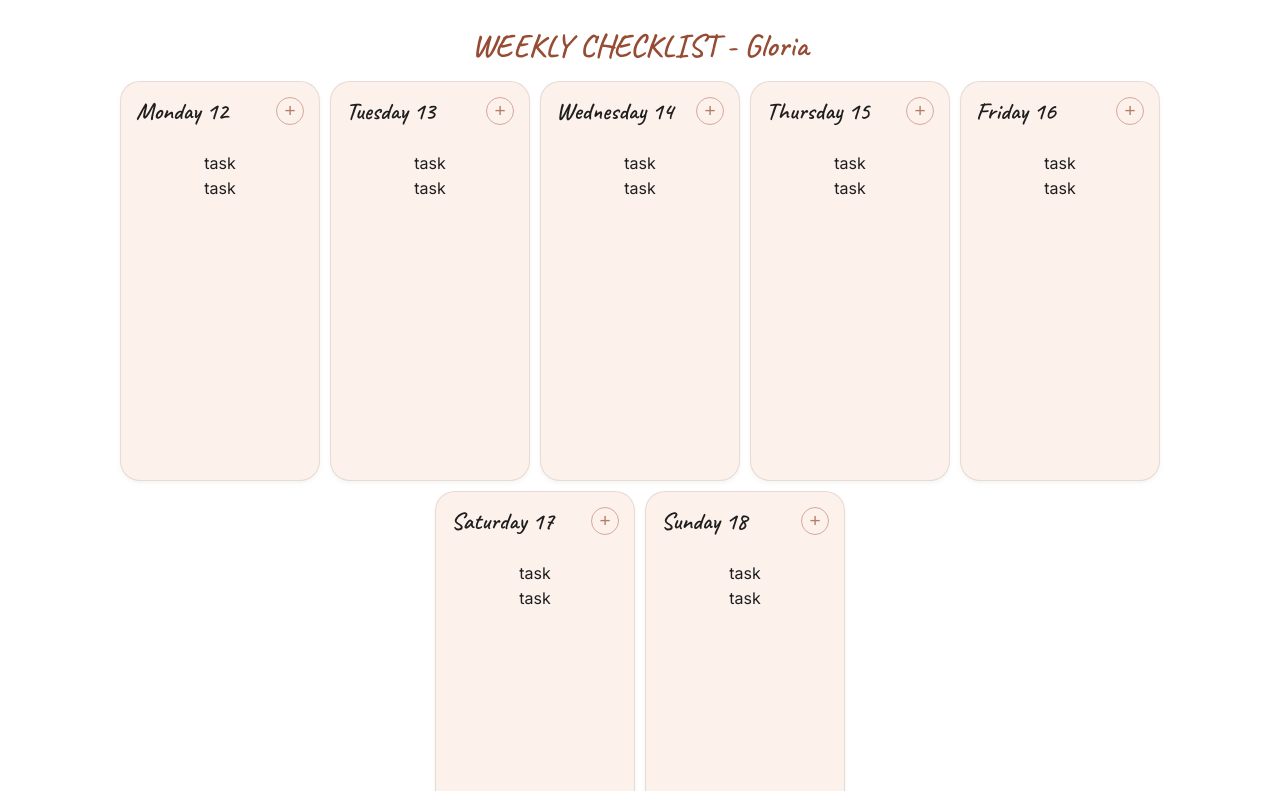
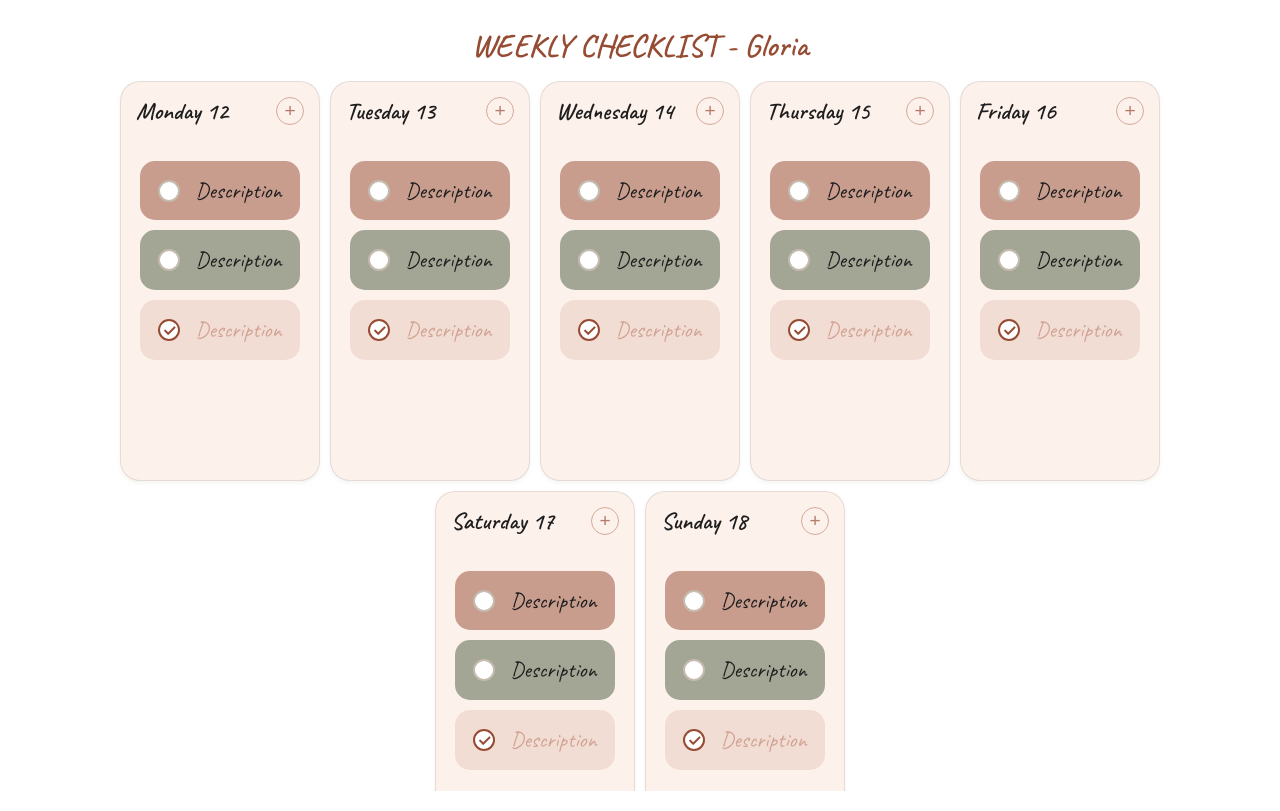
Before and after one commit to gloriarodrife/weekly-todo-nextjs, a Next.js app: page / in a window 1280 px wide. Built offline with nearby package versions, Linux system fonts and the light colour scheme.

Commit message:
feat: Added task item component

```diff
--- a/src/app/types.ts
+++ b/src/app/types.ts
@@ -9,11 +9,9 @@ export type DayName =
   | 'Sunday';
 
 export interface Task {
-  id: string;
-  title: string;
+  text: string;
   completed: boolean;
   priority: Priority;
-  day: DayName;
 }
 
 export interface Day {
--- a/src/components/DayColumn.tsx
+++ b/src/components/DayColumn.tsx
@@ -4,6 +4,7 @@ import './DayColumn.css';
 import { Day } from '@/app/types';
 import TaskForm from './TaskForm';
 import { useState } from 'react';
+import TaskItem from './TaskItem';
 
 export default function DayColumn({ name, number }: Day) {
   const [isModalOpen, setIsModalOpen] = useState(false);
@@ -33,8 +34,9 @@ export default function DayColumn({ name, number }: Day) {
         </button>
       </div>
       <div>
-        <div> task</div>
-        <div> task</div>
+        <TaskItem text={'Description'} priority={'high'} completed={false} />
+        <TaskItem text={'Description'} priority={'medium'} completed={false} />
+        <TaskItem text={'Description'} priority={'low'} completed={true} />
       </div>
 
       {isModalOpen && <TaskForm onClose={closeModal} />}
--- a/src/components/TaskForm.tsx
+++ b/src/components/TaskForm.tsx
@@ -30,7 +30,7 @@ export default function TaskForm({ onClose }: { onClose: () => void }) {
                   checked={priority === 'medium'}
                   onChange={() => setPriority('medium')}
                 />
-                <span className="custom-check medium"> </span>
+                <span className="custom-check medium"></span>
                 Medium
               </label>
               <label className="prio-check">
--- /dev/null
+++ b/src/components/TaskItem.css
@@ -0,0 +1,79 @@
+@import '../app/globals.css';
+.task-item {
+  display: flex;
+  align-items: center;
+  gap: 15px;
+  padding: 12px 18px;
+  margin: 10px 0;
+  border-radius: 15px;
+  cursor: pointer;
+  transition: all 0.3s ease;
+  background-color: color-mix(
+    in srgb,
+    var(--priority-low-soft),
+    transparent 90%
+  );
+}
+
+.task-item.high {
+  background-color: color-mix(in srgb, var(--priority-high), transparent 50%);
+}
+
+.task-item.medium {
+  background-color: color-mix(in srgb, var(--priority-medium), transparent 50%);
+}
+
+.task-item.low {
+  background-color: color-mix(in srgb, var(--priority-low), transparent 50%);
+}
+
+.task-checkbox {
+  width: 22px;
+  height: 22px;
+  border-radius: 50%;
+  border: 2px solid var(--priority-low-soft);
+  display: flex;
+  align-items: center;
+  justify-content: center;
+  background-color: white;
+  flex-shrink: 0;
+  transition: border-color 0.3s ease;
+}
+
+.check-mark {
+  color: var(--priority-high);
+  font-size: 16px;
+  font-weight: bold;
+  line-height: 1;
+}
+
+.task-text {
+  font-family: var(--font-titles);
+  font-size: 1.4rem;
+  margin: 0;
+  color: var(--foreground);
+  transition: all 0.3s ease;
+}
+
+.task-item.is-done {
+  background-color: color-mix(
+    in srgb,
+    var(--priority-high-soft),
+    transparent 80%
+  );
+}
+
+.task-item.is-done .task-checkbox {
+  border-color: var(--priority-high);
+}
+
+.task-item.is-done .task-text {
+  text-decoration-color: var(--priority-high);
+  color: var(--priority-high-soft);
+  opacity: 0.7;
+}
+
+.task-item:hover {
+  transform: scale(1.01);
+  box-shadow: 0 4px 10px rgba(0, 0, 0, 0.05);
+}
--- a/src/components/TaskItem.tsx
+++ b/src/components/TaskItem.tsx
@@ -0,0 +1,19 @@
+import { useState } from 'react';
+import './TaskItem.css';
+import { Task } from '@/app/types';
+
+export default function TaskItem({ text, priority, completed }: Task) {
+  const [isDone, setIsDone] = useState(completed);
+
+  return (
+    <div
+      className={`task-item ${priority} ${isDone ? 'is-done' : ''}`}
+      onClick={() => setIsDone(!isDone)}
+    >
+      <div className="task-checkbox">
+        {isDone && <span className="check-mark">✓</span>}
+      </div>
+      <p className="task-text">{text}</p>
+    </div>
+  );
+}
```
